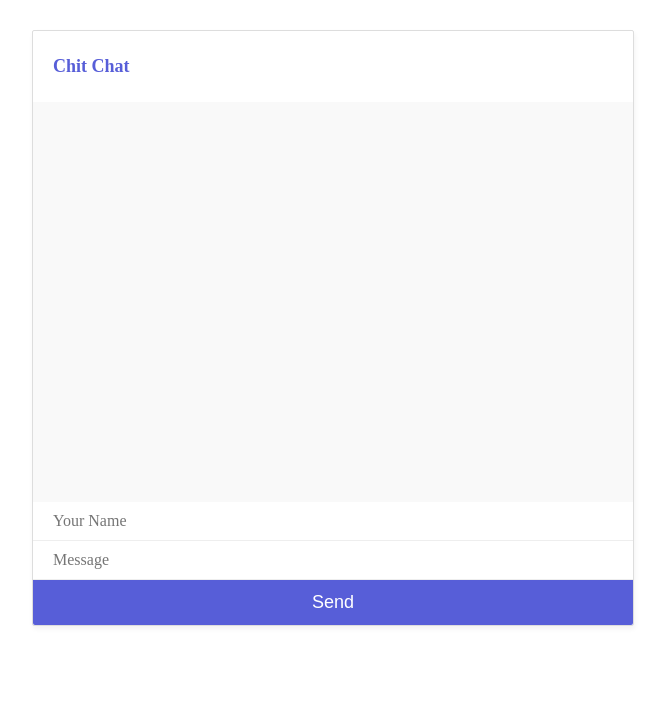
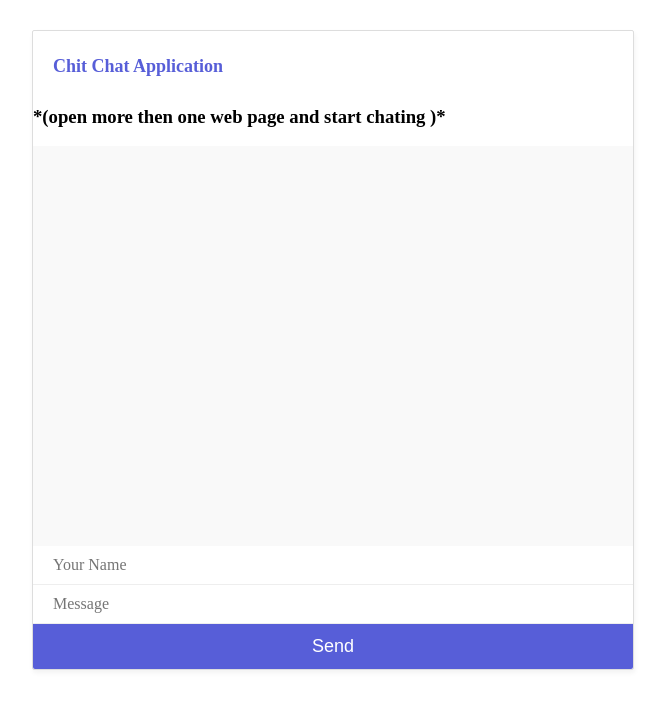
Before and after one commit to pershantgoel/ChatApplication, a website: page public/index.html in a window 1280 px wide. Shown: the whole page, without its empty margins (307-972 px from the left). Drawn offline with nearby package versions, Linux system fonts and the light colour scheme; no server answers.

Commit message:
Application ready

```diff
--- a/public/index.html
+++ b/public/index.html
@@ -11,7 +11,8 @@
 </head>
 <body>
     <div id="mario-chat">
-        <h2>Chit Chat</h2>
+        <h2>Chit Chat Application</h2>
+        <h3>*(open more then one web page and start chating )*</h3>
         <div id="chat-window">
             <div id="output"></div>
             <div id="feedback"></div>
```
